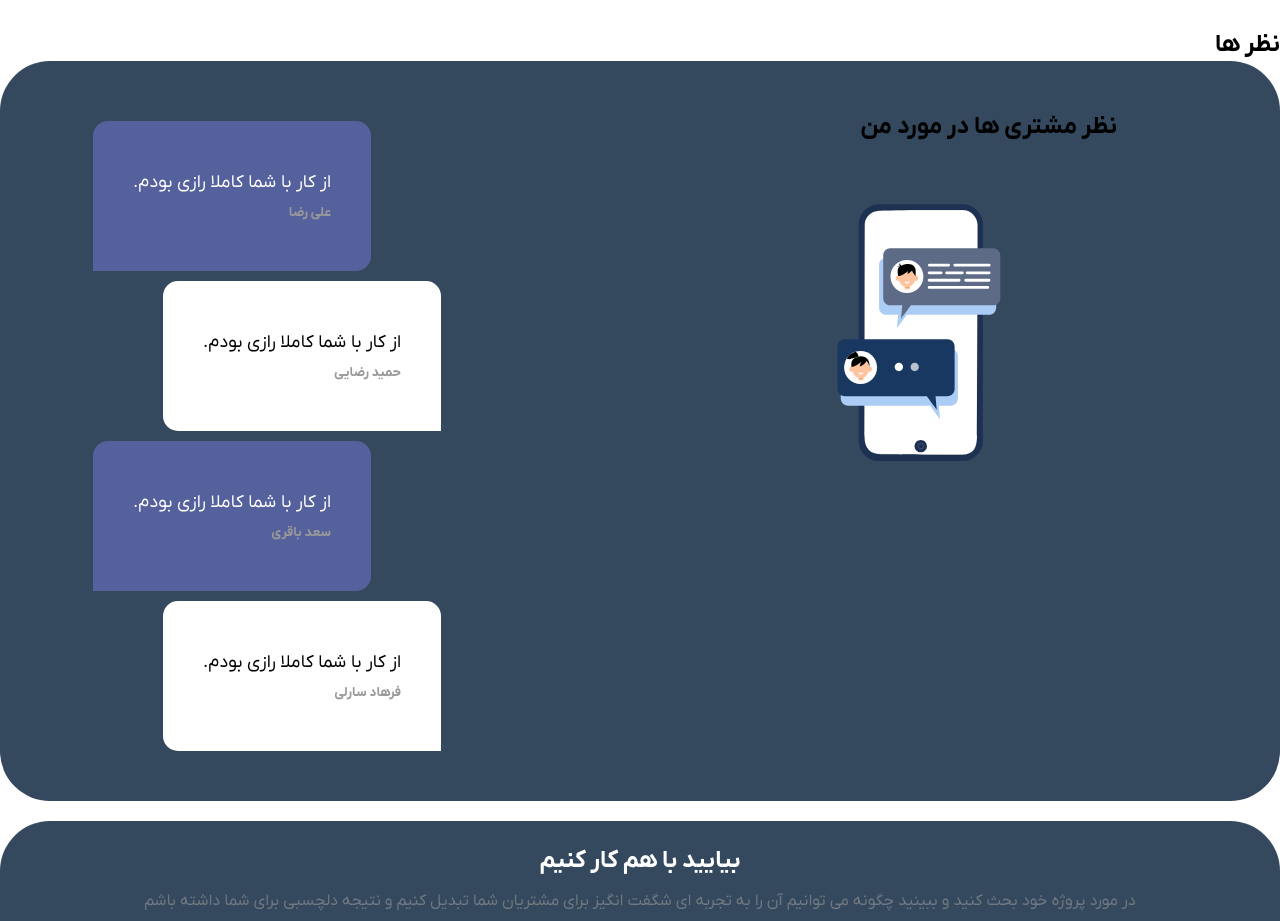
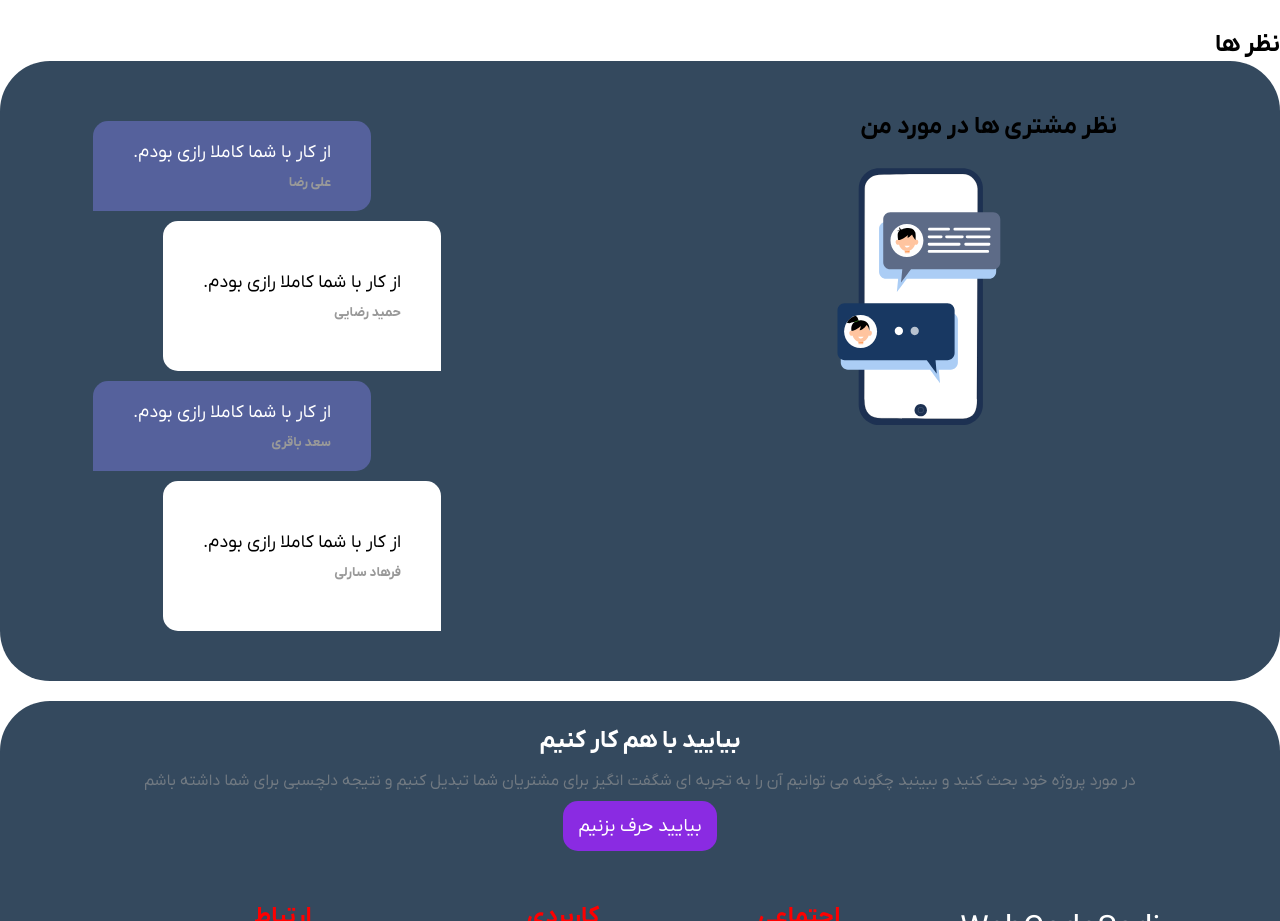
Before and after one commit to F-Sarli-1390/shachsi, a plain HTML site: page index.html in a window 1280 px wide. Shown: the part 2040-2961 px from the top of the page. Drawn offline with nearby package versions, Linux system fonts and the light colour scheme; no server answers.

Commit message:
Update style.css

```diff
--- a/style.css
+++ b/style.css
@@ -293,7 +293,7 @@ footer{
 
 .rn{
     background-color: rgba(127, 127, 235, 0.438);
-    padding: 50px 40px;
+    padding: 20px 40px;
     margin-top: 10px;
     border-radius: 15px 15px 15px 0;
     color: white;
```
